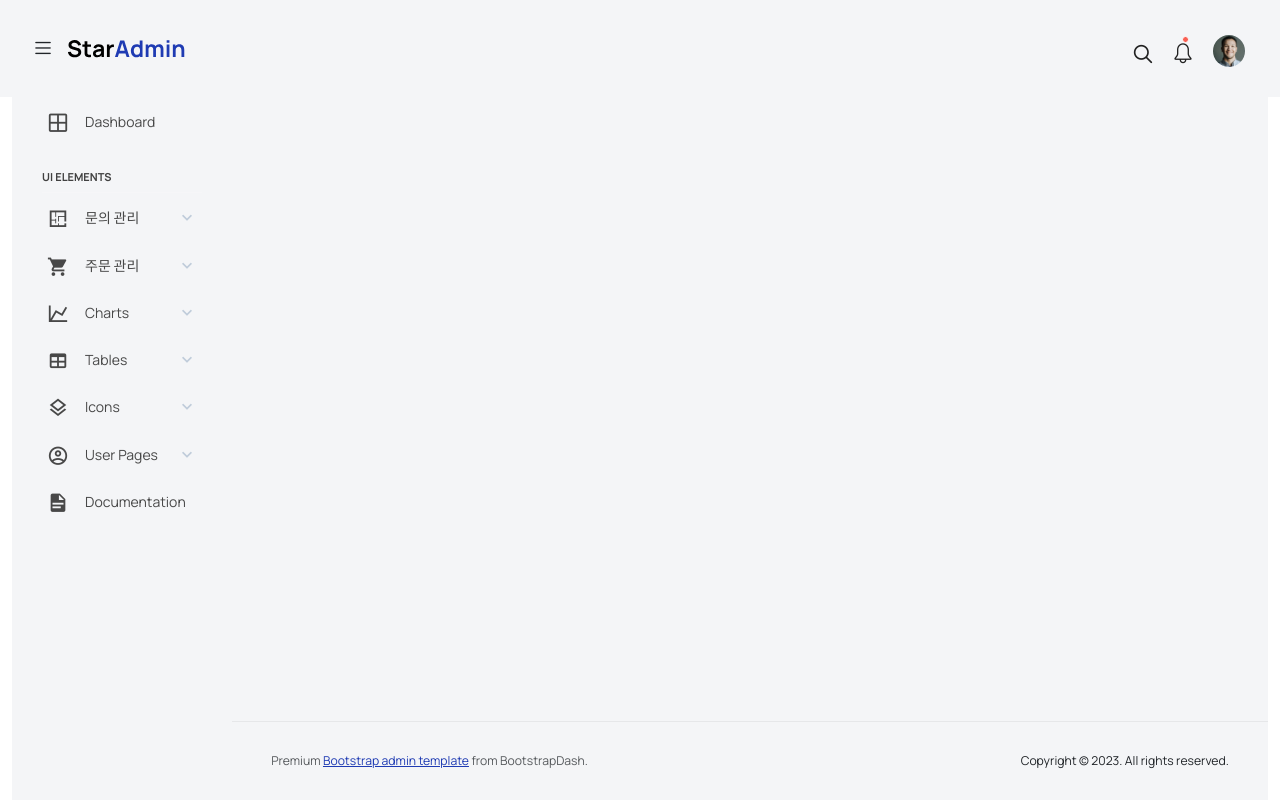
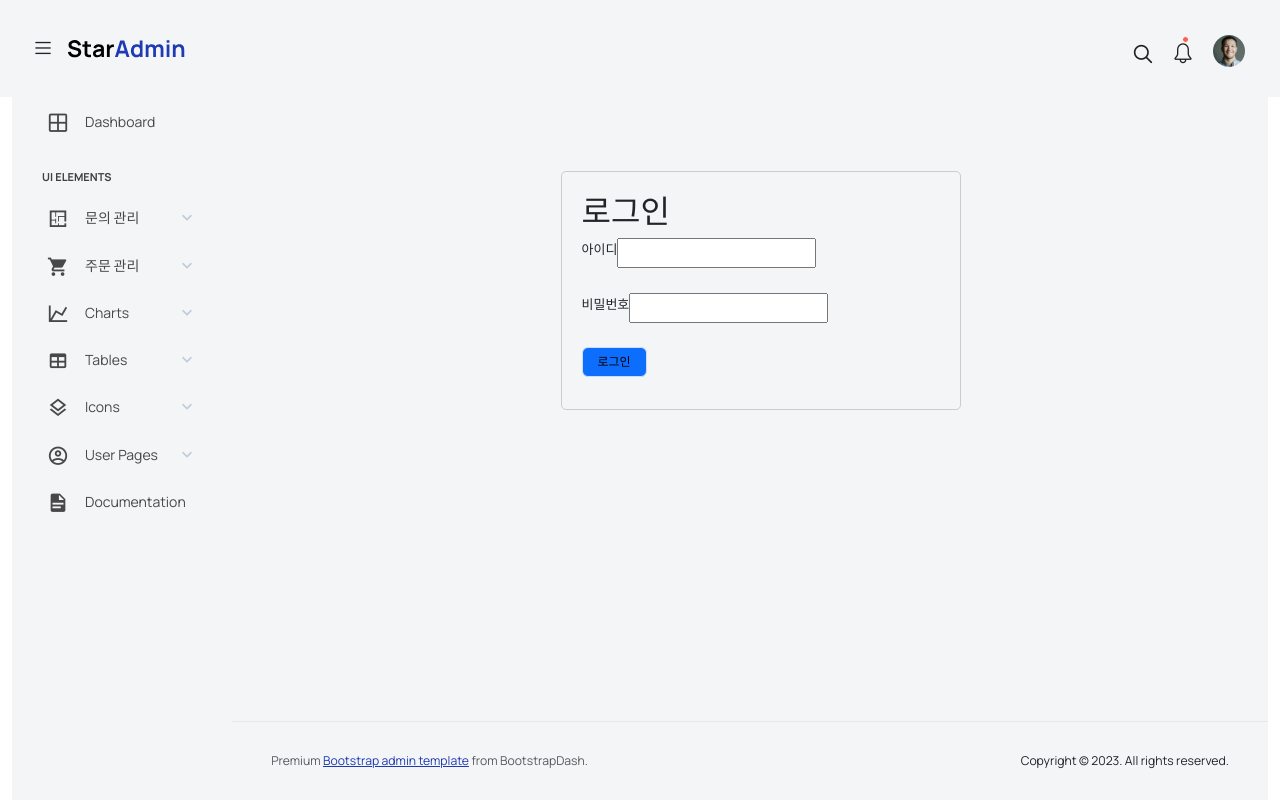
Before and after one commit to KimBoris/CleanAIDo_admin_front, a Vue app: page /auth/login in a window 1280 px wide. Built offline with nearby package versions, Linux system fonts and the light colour scheme.

Commit message:
로그인

```diff
--- /dev/null
+++ b/src/apis/authApi.js
@@ -0,0 +1,21 @@
+import axios from "axios";
+
+const apiClient = axios.create({
+    baseURL: "http://localhost:8080/api/auth",
+    headers: {
+        "Content-Type": "application/json",
+    },
+});
+
+export const login = async (credentials) => {
+    const response = await apiClient.post("/login", credentials);
+    return response.data;
+};
+
+export const setAuthToken = (token) => {
+    if (token) {
+        axios.defaults.headers.common["Authorization"] = `Bearer ${token}`;
+    } else {
+        delete axios.defaults.headers.common["Authorization"];
+    }
+};
--- /dev/null
+++ b/src/components/auth/LoginComponent.vue
@@ -0,0 +1,77 @@
+<template>
+  <div class="login-container">
+    <h2>로그인</h2>
+    <form @submit.prevent="handleLogin">
+      <div class="form-group">
+        <label for="userId">아이디</label>
+        <input
+            type="text"
+            id="userId"
+            v-model="credentials.userId"
+            required
+        />
+      </div>
+      <div class="form-group">
+        <label for="password">비밀번호</label>
+        <input
+            type="password"
+            id="password"
+            v-model="credentials.password"
+            required
+        />
+      </div>
+      <button type="submit" class="btn btn-primary">로그인</button>
+    </form>
+    <div v-if="error" class="error-msg">{{ error }}</div>
+  </div>
+</template>
+
+<script setup>
+import { ref } from "vue";
+import { useRouter } from "vue-router";
+import { login, setAuthToken } from "../../apis/authApi";
+
+const credentials = ref({
+  userId: "",
+  password: "",
+});
+
+const error = ref(null);
+const router = useRouter();
+
+const handleLogin = async () => {
+  try {
+    const response = await login(credentials.value);
+
+    // 토큰 저장 및 axios 헤더 설정
+    const { accessToken, refreshToken, adminRole } = response;
+    setAuthToken(accessToken);
+    localStorage.setItem("accessToken", accessToken);
+    localStorage.setItem("refreshToken", refreshToken);
+
+    // 콘솔 출력
+    console.log("Access Token:", accessToken);
+    console.log("Refresh Token:", refreshToken);
+    console.log("ROLE:", adminRole ? "ROLE_ADMIN" : "ROLE_SELLER");
+
+    // 기본 경로로 리다이렉트
+    router.push("/");
+  } catch (err) {
+    error.value = err.response?.data || "로그인 실패";
+  }
+};
+</script>
+
+<style scoped>
+.login-container {
+  max-width: 400px;
+  margin: 50px auto;
+  padding: 20px;
+  border: 1px solid #ccc;
+  border-radius: 5px;
+}
+.error-msg {
+  color: red;
+  margin-top: 10px;
+}
+</style>
--- /dev/null
+++ b/src/pages/auth/LoginPage.vue
@@ -0,0 +1,9 @@
+<template>
+  <div>
+    <LoginForm />
+  </div>
+</template>
+
+<script setup>
+import LoginForm from "../../components/auth/LoginComponent.vue";
+</script>
--- /dev/null
+++ b/src/routers/auth.js
@@ -0,0 +1,11 @@
+const LoginPage = () => import("../pages/auth/LoginPage.vue");
+
+const authRouters = {
+    path: "/auth",
+    meta: { title: "사용자 인증" },
+    children: [
+        { path: "login", component: LoginPage, meta: { title: "로그인" } },
+    ],
+};
+
+export default authRouters;
--- a/src/routers/index.js
+++ b/src/routers/index.js
@@ -3,6 +3,7 @@ import faqRouters from "./faq.js";
 import qnaRouters from "./qna.js";
 import orderRouters from "./order.js";
 import productRouters from "./product.js";
+import authRouters from "./auth.js";
 
 const MainPage = () => import("../pages/MainPage.vue");
 
@@ -10,6 +11,7 @@ const router = createRouter({
     history: createWebHistory(),
     routes: [
         { path: '/', component: MainPage },
+        authRouters,
         faqRouters,
         qnaRouters,
         orderRouters,
```
